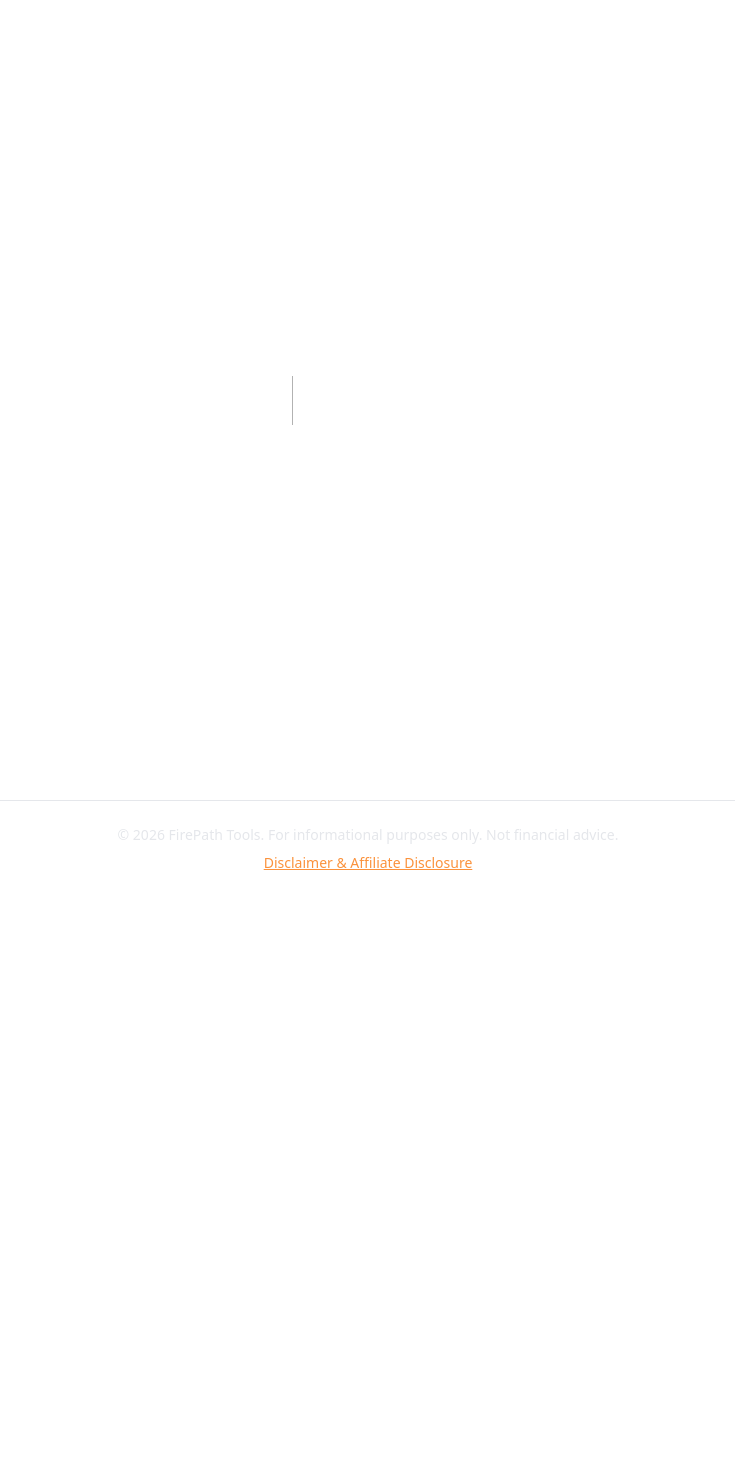
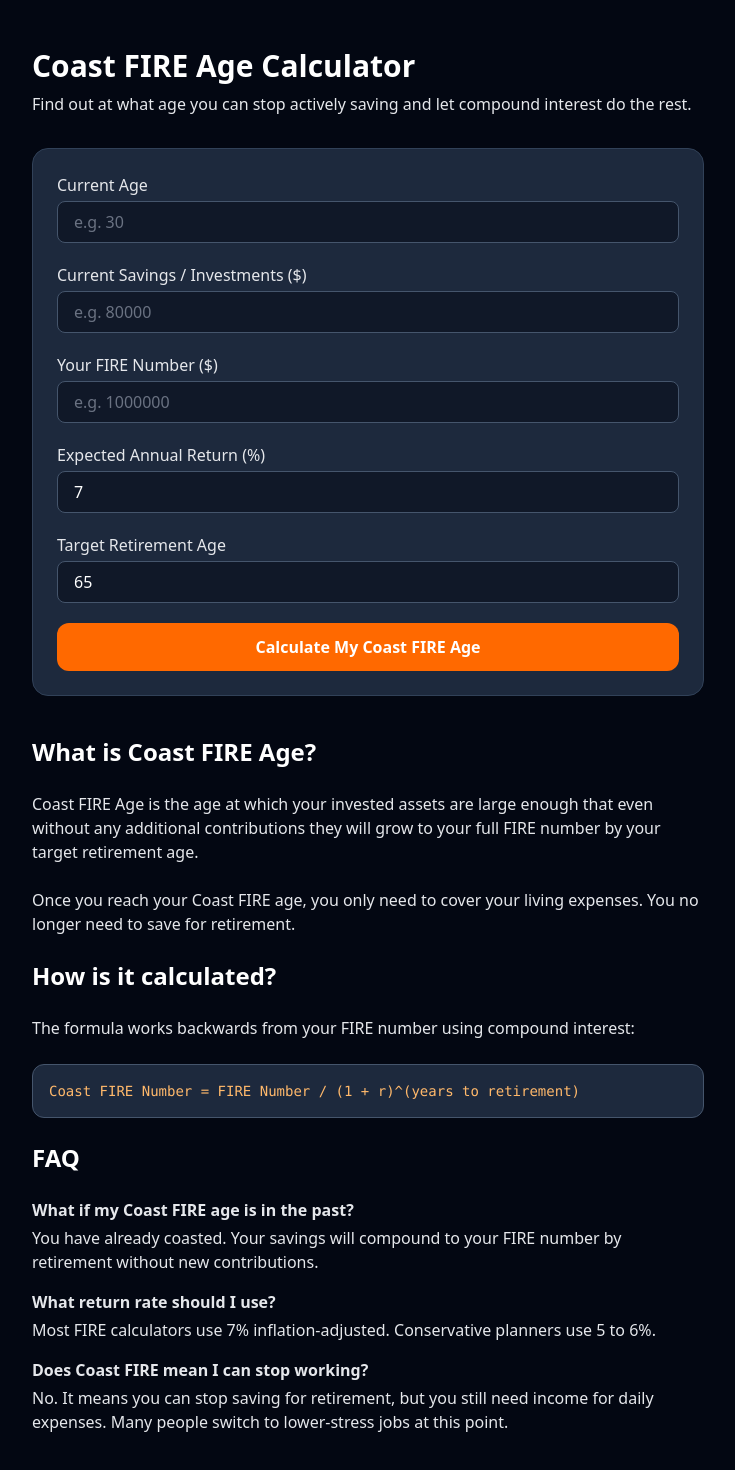
Before and after one commit to giraudsebastien79000-max/firepathtools, a Next.js app: page /tools/coast-fire-age in a window 1280 px wide. Before the commit this address had no page. Shown: the top 1470 px of the page, without its empty margins (272-1007 px from the left). Before the commit the page ends 897 px from the top, so only its background shows below. Built offline with nearby package versions, Linux system fonts and the light colour scheme.

Commit message:
feat: add Coast FIRE Age Calculator

```diff
--- /dev/null
+++ b/app/tools/coast-fire-age/client.tsx
@@ -0,0 +1,116 @@
+"use client";
+import { useState } from "react";
+
+export default function CoastFireAgeClient() {
+  const [currentAge, setCurrentAge] = useState("");
+  const [currentSavings, setCurrentSavings] = useState("");
+  const [fireNumber, setFireNumber] = useState("");
+  const [annualReturn, setAnnualReturn] = useState("7");
+  const [retirementAge, setRetirementAge] = useState("65");
+  const [result, setResult] = useState<null | { coastAge: number; coastNumber: number; yearsToCoast: number }>(null);
+
+  const calculate = () => {
+    const age = parseFloat(currentAge);
+    const savings = parseFloat(currentSavings);
+    const fire = parseFloat(fireNumber);
+    const r = parseFloat(annualReturn) / 100;
+    const retire = parseFloat(retirementAge);
+    if (!age || !savings || !fire || !r || !retire) return;
+    if (savings >= fire) {
+      setResult({ coastAge: age, coastNumber: fire, yearsToCoast: 0 });
+      return;
+    }
+    const yearsNeeded = Math.log(fire / savings) / Math.log(1 + r);
+    const coastAge = retire - yearsNeeded;
+    const yearsToCoast = Math.max(0, coastAge - age);
+    const coastNumber = fire / Math.pow(1 + r, retire - Math.max(coastAge, age));
+    setResult({
+      coastAge: Math.round(coastAge * 10) / 10,
+      coastNumber: Math.round(coastNumber),
+      yearsToCoast: Math.round(yearsToCoast * 10) / 10,
+    });
+  };
+
+  const fmt = (n: number) =>
+    n.toLocaleString("en-US", { style: "currency", currency: "USD", maximumFractionDigits: 0 });
+  return (
+    <main className="min-h-screen bg-gray-950 text-gray-100 py-12 px-4">
+      <div className="max-w-2xl mx-auto">
+        <h1 className="text-3xl font-bold text-white mb-2">Coast FIRE Age Calculator</h1>
+        <p className="text-gray-300 mb-8">Find out at what age you can stop actively saving and let compound interest do the rest.</p>
+        <div className="bg-slate-800 border border-slate-700 rounded-2xl p-6 mb-6 space-y-5">
+          <div>
+            <label className="text-gray-300 font-medium block mb-1">Current Age</label>
+            <input type="number" value={currentAge} onChange={e => setCurrentAge(e.target.value)}
+              placeholder="e.g. 30" className="w-full bg-gray-900 border border-slate-600 rounded-lg px-4 py-2 text-white placeholder-gray-500 focus:outline-none focus:border-orange-500" />
+          </div>
+          <div>
+            <label className="text-gray-300 font-medium block mb-1">Current Savings / Investments ($)</label>
+            <input type="number" value={currentSavings} onChange={e => setCurrentSavings(e.target.value)}
+              placeholder="e.g. 80000" className="w-full bg-gray-900 border border-slate-600 rounded-lg px-4 py-2 text-white placeholder-gray-500 focus:outline-none focus:border-orange-500" />
+          </div>
+          <div>
+            <label className="text-gray-300 font-medium block mb-1">Your FIRE Number ($)</label>
+            <input type="number" value={fireNumber} onChange={e => setFireNumber(e.target.value)}
+              placeholder="e.g. 1000000" className="w-full bg-gray-900 border border-slate-600 rounded-lg px-4 py-2 text-white placeholder-gray-500 focus:outline-none focus:border-orange-500" />
+          </div>
+          <div>
+            <label className="text-gray-300 font-medium block mb-1">Expected Annual Return (%)</label>
+            <input type="number" value={annualReturn} onChange={e => setAnnualReturn(e.target.value)}
+              className="w-full bg-gray-900 border border-slate-600 rounded-lg px-4 py-2 text-white focus:outline-none focus:border-orange-500" />
+          </div>
+          <div>
+            <label className="text-gray-300 font-medium block mb-1">Target Retirement Age</label>
+            <input type="number" value={retirementAge} onChange={e => setRetirementAge(e.target.value)}
+              className="w-full bg-gray-900 border border-slate-600 rounded-lg px-4 py-2 text-white focus:outline-none focus:border-orange-500" />
+          </div>
+          <button onClick={calculate}
+            className="w-full bg-orange-500 hover:bg-orange-600 text-white font-bold py-3 rounded-xl transition-colors">
+            Calculate My Coast FIRE Age
+          </button>
+        </div>
+        {result && (
+          <div className="bg-slate-800 border border-slate-700 rounded-2xl p-6 space-y-4">
+            <h2 className="text-xl font-bold text-white mb-4">Your Results</h2>
+            {result.yearsToCoast === 0 ? (
+              <div className="bg-green-950 border border-green-700 rounded-xl p-4 text-center">
+                <p className="text-green-300 text-lg font-semibold">You have already reached Coast FIRE!</p>
+                <p className="text-gray-300 text-sm mt-1">Your savings will grow to your FIRE number by retirement without additional contributions.</p>
+              </div>
+            ) : (
+              <>
+                <div className="bg-orange-950 border border-orange-700 rounded-xl p-4 text-center">
+                  <p className="text-gray-300 text-sm mb-1">You reach Coast FIRE at age</p>
+                  <p className="text-5xl font-bold text-orange-400">{result.coastAge}</p>
+                  <p className="text-gray-300 text-sm mt-1">That is in {result.yearsToCoast} years</p>
+                </div>
+                <div className="bg-gray-900 border border-slate-600 rounded-xl p-4 text-center">
+                  <p className="text-gray-300 text-sm mb-1">Coast FIRE number today</p>
+                  <p className="text-2xl font-bold text-white">{fmt(result.coastNumber)}</p>
+                  <p className="text-gray-400 text-sm mt-1">Once you hit this, you can stop contributing</p>
+                </div>
+              </>
+            )}
+            <p className="text-gray-400 text-xs text-center mt-4">Assumes {annualReturn}% average annual return. For educational purposes only.</p>
+          </div>
+        )}
+        <div className="mt-10 space-y-6 text-gray-300">
+          <h2 className="text-2xl font-bold text-white">What is Coast FIRE Age?</h2>
+          <p>Coast FIRE Age is the age at which your invested assets are large enough that even without any additional contributions they will grow to your full FIRE number by your target retirement age.</p>
+          <p>Once you reach your Coast FIRE age, you only need to cover your living expenses. You no longer need to save for retirement.</p>
+          <h2 className="text-2xl font-bold text-white">How is it calculated?</h2>
+          <p>The formula works backwards from your FIRE number using compound interest:</p>
+          <div className="bg-slate-800 border border-slate-600 rounded-xl p-4 font-mono text-sm text-orange-300">
+            Coast FIRE Number = FIRE Number / (1 + r)^(years to retirement)
+          </div>
+          <h2 className="text-2xl font-bold text-white">FAQ</h2>
+          <div className="space-y-4">
+            <div><p className="font-semibold text-white">What if my Coast FIRE age is in the past?</p><p className="text-gray-300 mt-1">You have already coasted. Your savings will compound to your FIRE number by retirement without new contributions.</p></div>
+            <div><p className="font-semibold text-white">What return rate should I use?</p><p className="text-gray-300 mt-1">Most FIRE calculators use 7% inflation-adjusted. Conservative planners use 5 to 6%.</p></div>
+            <div><p className="font-semibold text-white">Does Coast FIRE mean I can stop working?</p><p className="text-gray-300 mt-1">No. It means you can stop saving for retirement, but you still need income for daily expenses. Many people switch to lower-stress jobs at this point.</p></div>
+          </div>
+        </div>
+      </div>
+    </main>
+  );
+}
--- /dev/null
+++ b/app/tools/coast-fire-age/page.tsx
@@ -0,0 +1,11 @@
+import { Metadata } from "next";
+import CoastFireAgeClient from "./client";
+
+export const metadata: Metadata = {
+  title: "Coast FIRE Age Calculator | When Can You Stop Saving?",
+  description: "Find out at what age you reach your Coast FIRE number and can stop actively saving for retirement. Free calculator with instant results.",
+};
+
+export default function CoastFireAgePage() {
+  return <CoastFireAgeClient />;
+}
```
